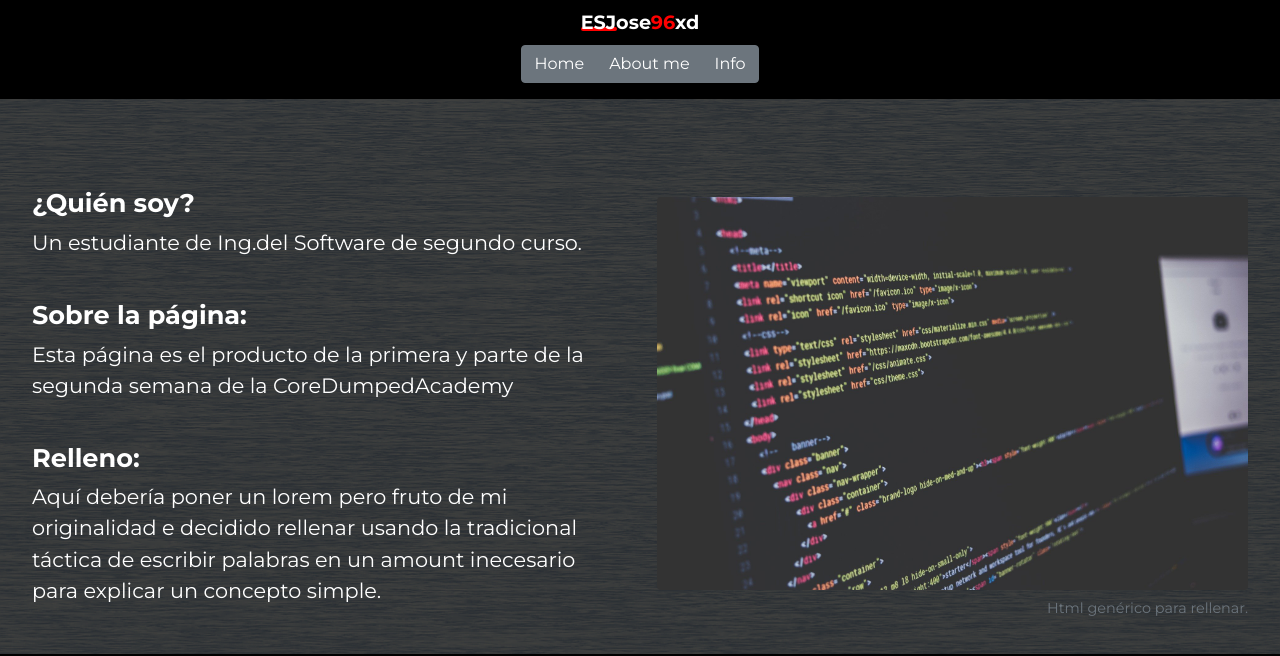
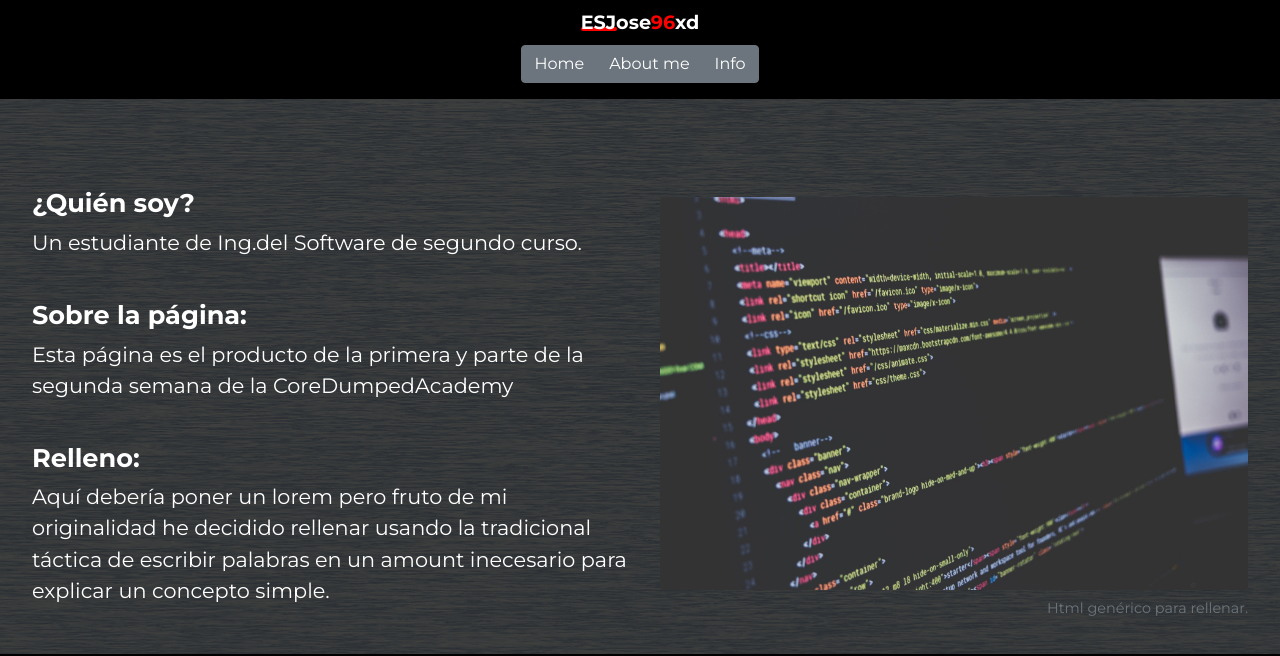
Before and after one commit to Jose96xd/Jose96xd.github.io, a plain HTML site: page index.html in a window 1280 px wide. Shown: the top 656 px of the page. Drawn offline with nearby package versions, Linux system fonts and the light colour scheme.

Commit message:
Fixed some mistakes.

```diff
--- a/index.html
+++ b/index.html
@@ -34,7 +34,7 @@
             <h2>Sobre la página:</h2>
             <p>Esta página es el producto de la primera y parte de la segunda semana de la CoreDumpedAcademy</p>
             <h2>Relleno:</h2>
-            <p>Aquí debería poner un lorem pero fruto de mi originalidad e decidido rellenar usando la tradicional
+            <p>Aquí debería poner un lorem pero fruto de mi originalidad he decidido rellenar usando la tradicional
                 táctica de escribir palabras en un amount inecesario para explicar un concepto simple.</p>
         </section>
         <figure class="figure">
```
